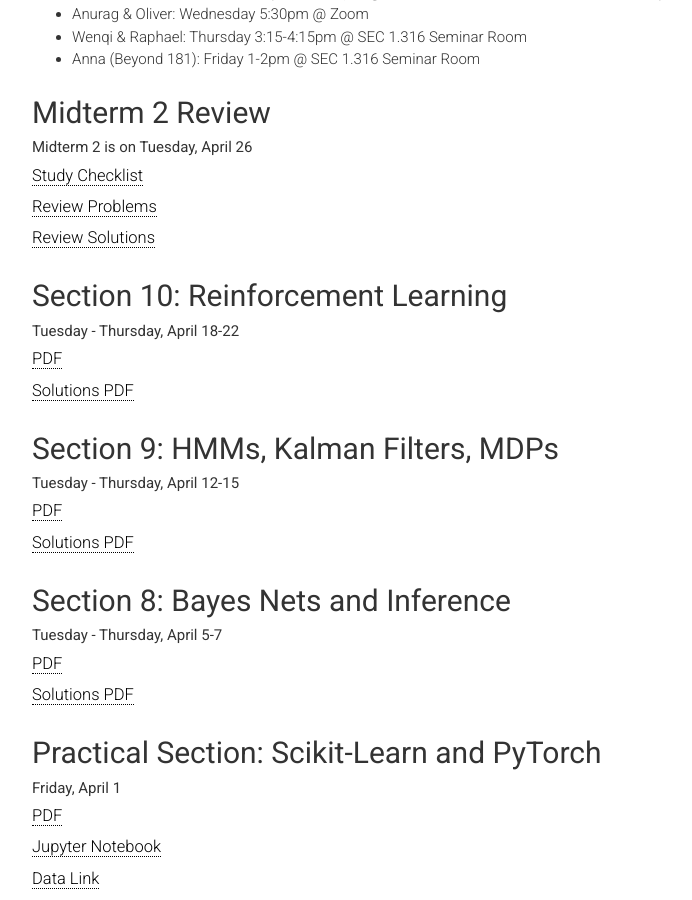
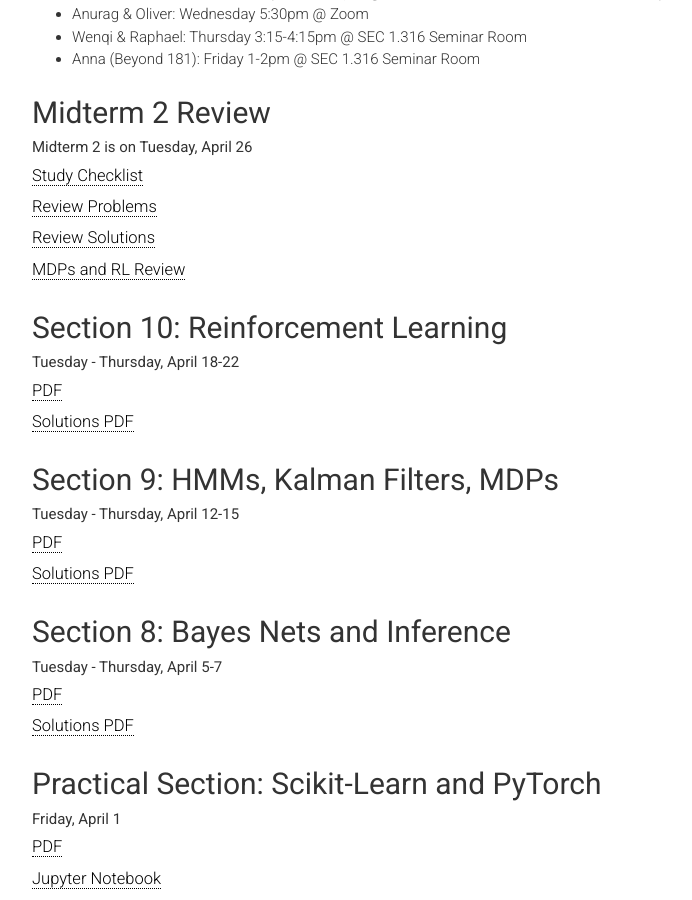
Before and after one commit to harvard-ml-courses/cs181-web, a Jekyll site: the page built from sections.html, in a window 1280 px wide and 900 px high, scrolled down 410 px. Shown: the whole window, without its empty margins (158-850 px from the left). Built offline with Jekyll 4.4.1, drawn with Linux system fonts in a browser that asks for light colours.

Commit message:
Update sections.html

```diff
--- a/sections.html
+++ b/sections.html
@@ -39,6 +39,7 @@ weight: 0
             <li><a href="sections/midterm2_review/Midterm_2_Checklist.pdf"  target="_blank">Study Checklist</a></li>
             <li><a href="sections/midterm2_review/Midterm_2_Review.pdf" target="_blank">Review Problems</a></li>
             <li><a href="sections/midterm2_review/Midterm_2_ReviewSOL.pdf" target="_blank">Review Solutions</a></li>
+            <li><a href="sections/midterm2_review/MDP-RL-Review.pdf" target="_blank">MDPs and RL Review</a></li>
        </ul>
 
         <h2 class="title" id="sec10">Section 10: Reinforcement Learning</h2>
```
